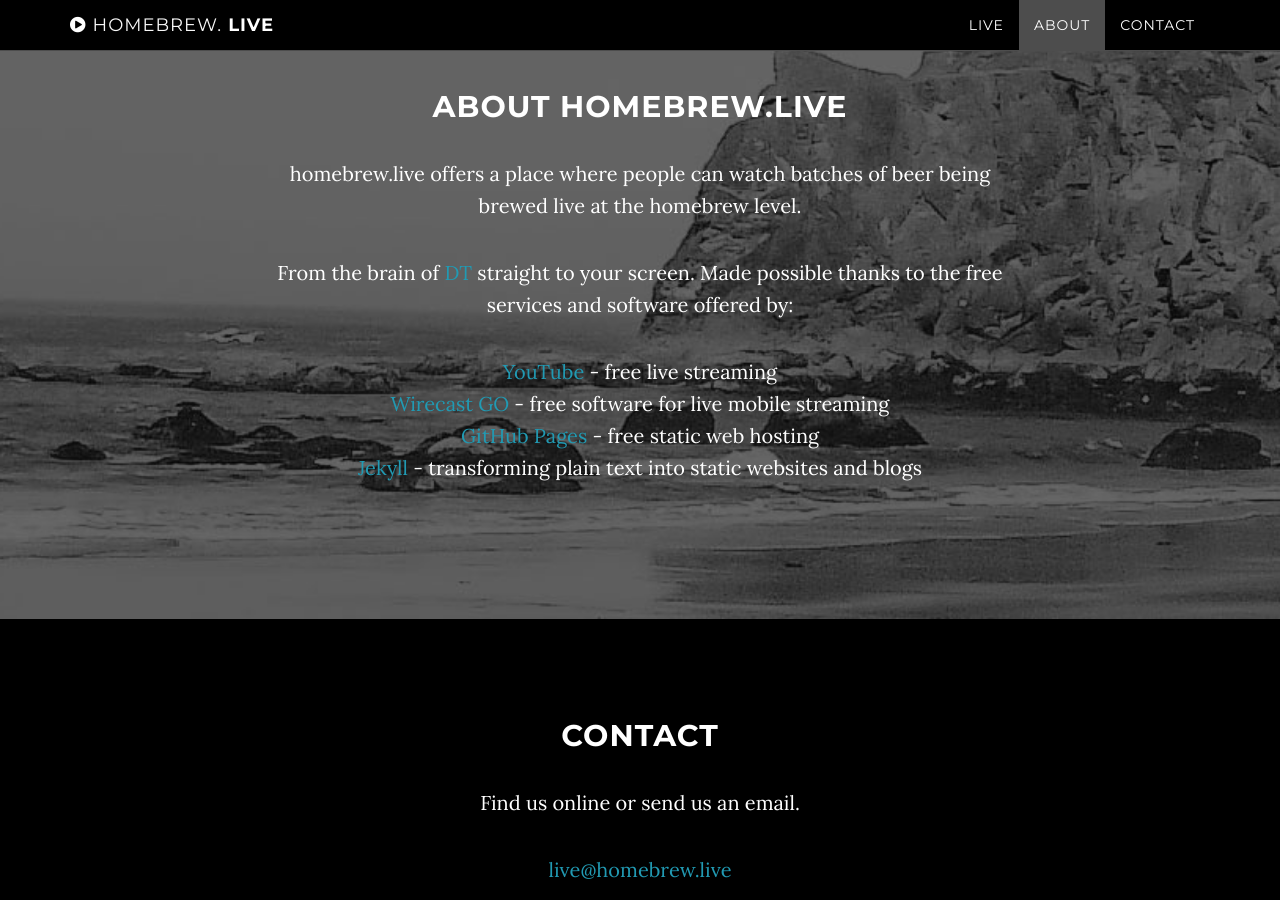
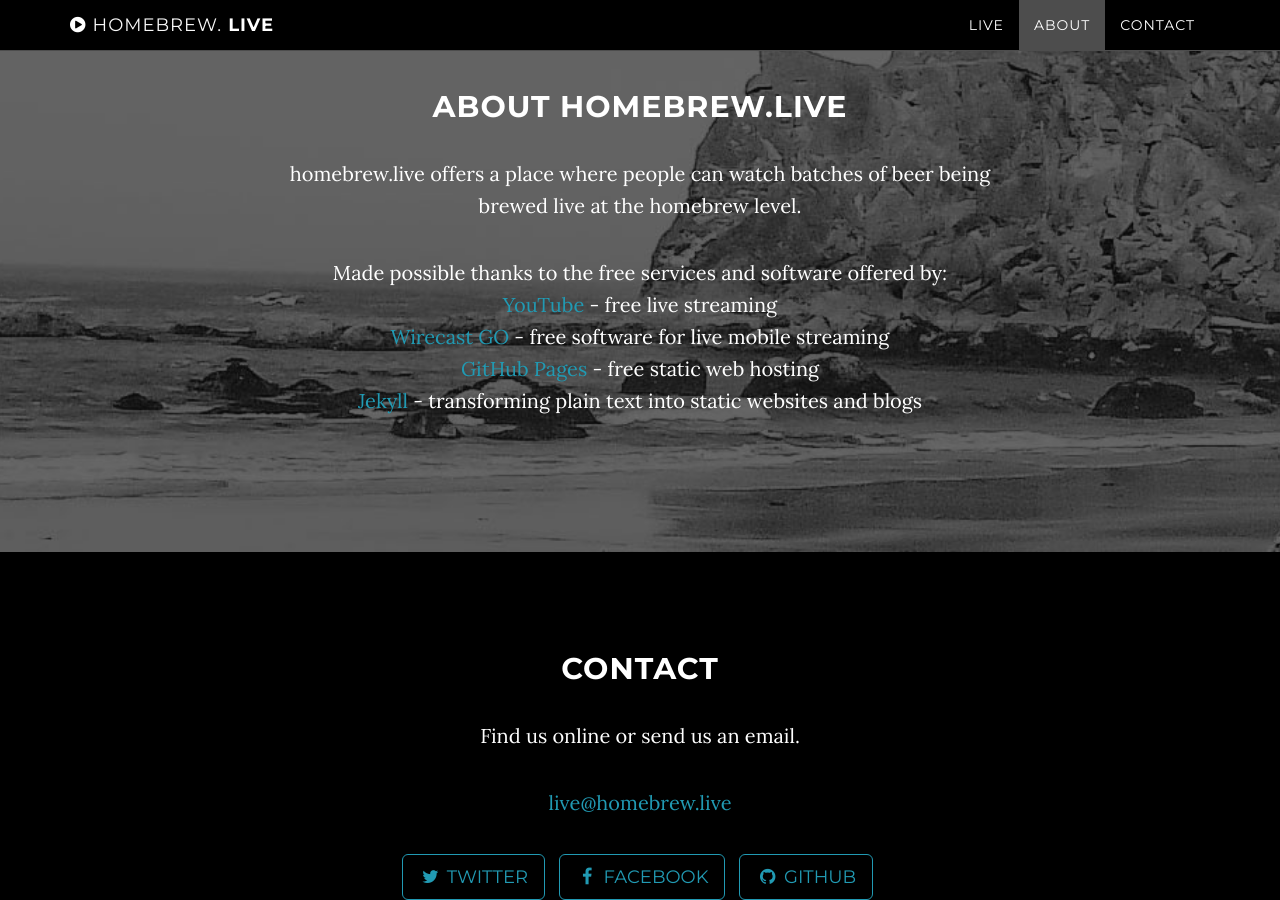
Before and after one commit to homebrewlive/homebrewlive.github.io, a Jekyll site: the page built from index.html, in a window 1280 px wide and 900 px high, scrolled down 1610 px. Built offline with Jekyll 4.4.1, drawn with Linux system fonts in a browser that asks for light colours; some of the changed text lies outside the part shown.

Commit message:
update text

```diff
--- a/_includes/about.html
+++ b/_includes/about.html
@@ -5,8 +5,7 @@
                 <div class="col-lg-8 col-lg-offset-2">
                     <h2>About homebrew.live</h2>
                     <p>homebrew.live offers a place where people can watch batches of beer being brewed live at the homebrew level.</p>
-                    <p>From the brain of <a href="https://davidtodd.info">DT</a> straight to your screen.  Made possible thanks to the free services and software offered by: </p>
-                    <p>
+                    <p>Made possible thanks to the free services and software offered by: <br>
                         <a href="https://www.youtube.com/">YouTube</a> - free live streaming<br>
                         <a href="http://www.telestream.net/wirecast-go/">Wirecast GO</a> - free software for live mobile streaming<br>
                         <a href="https://pages.github.com/">GitHub Pages</a> - free static web hosting<br>
--- a/_includes/header.html
+++ b/_includes/header.html
@@ -4,8 +4,8 @@
             <div class="container">
                 <div class="row">
                     <div class="col-md-8 col-md-offset-2">
-                        <h1 class="brand-heading">homebrew.live</h1>
-                        <p class="intro-text">Watch us brew beer live!<br>Created by <a href="https://davidtodd.info">DT</a>.</p>
+                        <h1 class="brand-heading">homebrew<br>.live</h1>
+                        <p class="intro-text">Watch us brew beer live!</p>
                         <a href="#live" class="btn btn-circle page-scroll">
                             <i class="fa fa-angle-double-down animated"></i>
                         </a>
```
